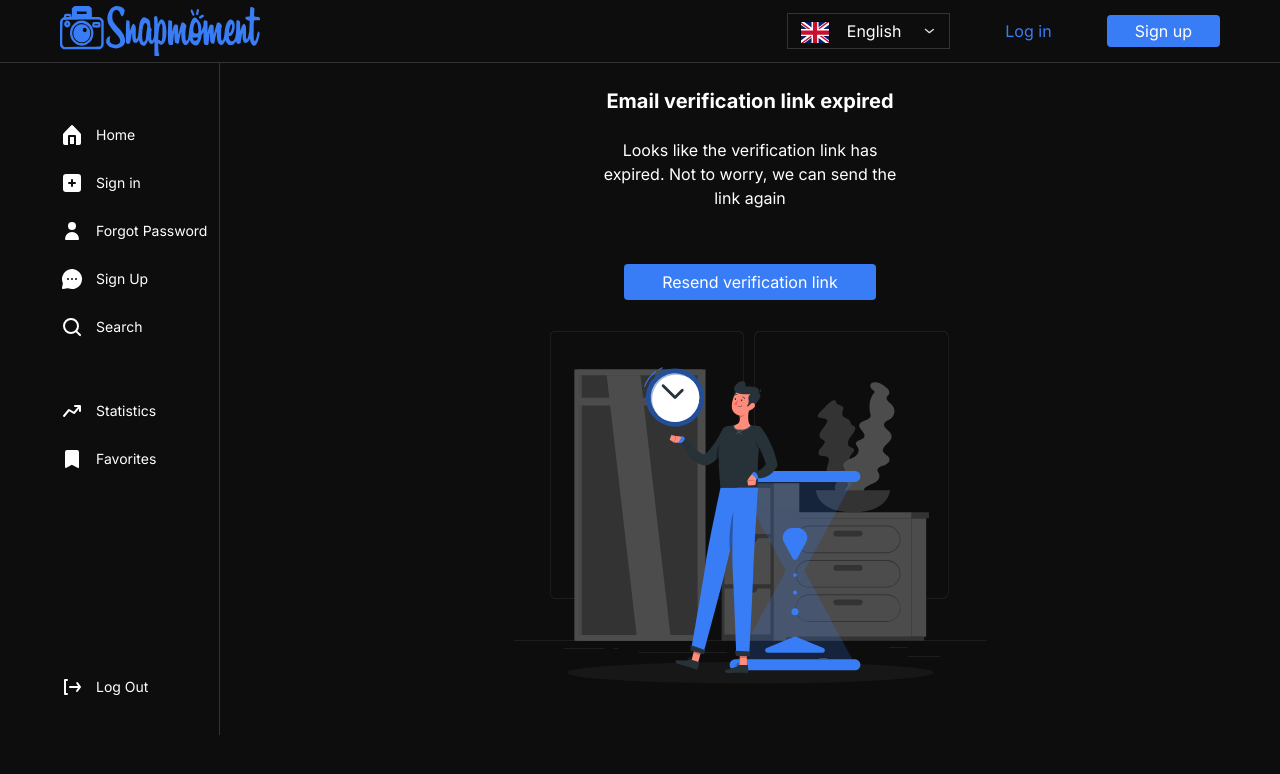
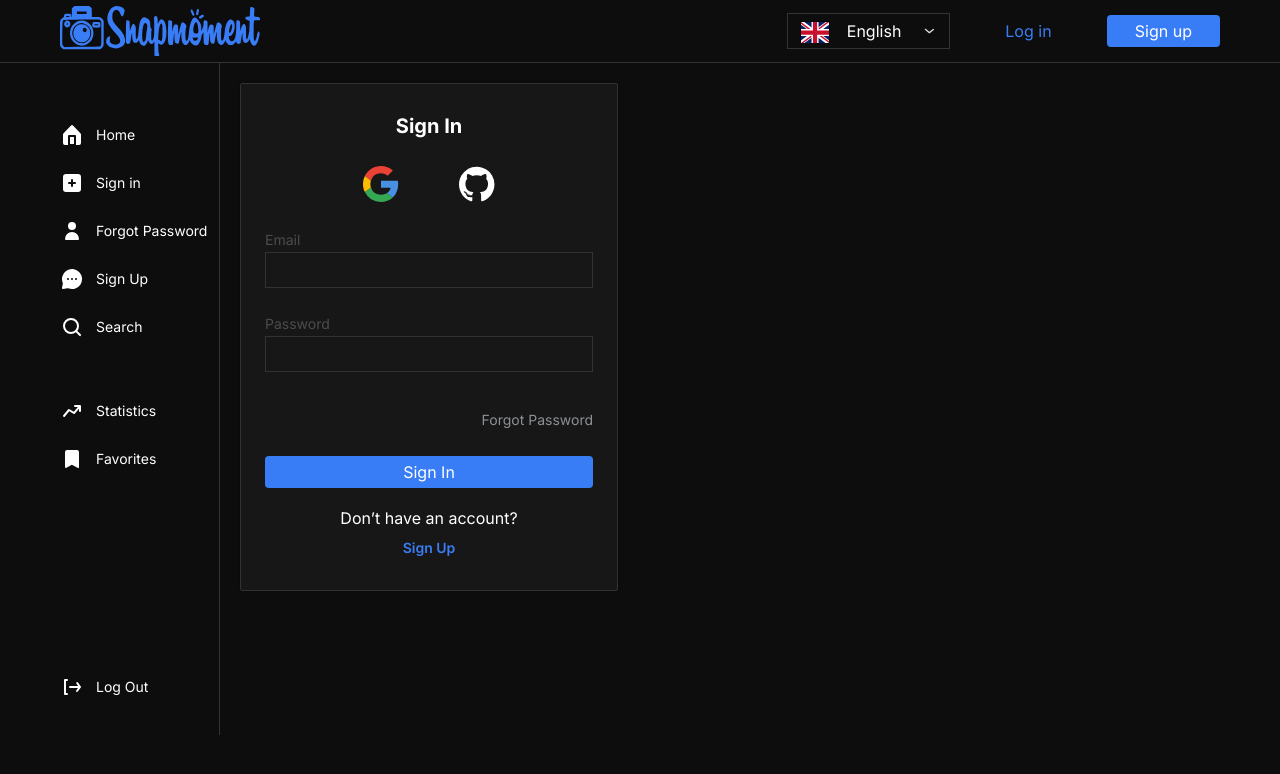
Before and after one commit to momecaptr/snapmoment, a Next.js app: page /sign-in in a window 1280 px wide. Shown: the top 774 px of the page. Built offline with nearby package versions, Linux system fonts and the light colour scheme.

Commit message:
fix bug Input
* fix bug Input

* delete bug

* delete style Input box!

```diff
--- a/app/sign-in/page.tsx
+++ b/app/sign-in/page.tsx
@@ -1,11 +1,11 @@
 import React from 'react';
 
-import EmailVerification from '@/pages/emailVerification/EmailVerification';
+import SignIn from '@/pages/signIn/SignIn';
 
 const Page = () => {
   return (
     <div>
-      <EmailVerification />
+      <SignIn />
     </div>
   );
 };
--- a/src/pages/signIn/SignIn.module.scss
+++ b/src/pages/signIn/SignIn.module.scss
@@ -8,11 +8,10 @@
 }
 
 .box_Input {
+  display: flex;
+  flex-flow: column nowrap;
+  width: 100%;
   margin: 24px 0 36px;
-}
-
-.input {
-  width: 330px;
 }
 
 .input:first-child {
--- a/src/pages/signIn/SignIn.tsx
+++ b/src/pages/signIn/SignIn.tsx
@@ -30,9 +30,7 @@ const SignIn = () => {
         <HeadSignInAndSignUp title={'Sign In'} />
         <div className={s.box_Input}>
           <FormTextfield className={s.input} control={control} label={'Email'} name={'email'} type={'email'} />
-          {errors.email && <p>{errors.email.message}</p>}
           <FormTextfield className={s.input} control={control} label={'Password'} name={'password'} type={'password'} />
-          {errors.password && <p>{errors.password.message}</p>}
         </div>
         <Typography as={'p'} className={s.forgot} variant={'regular_text_14'}>
           Forgot Password
--- a/src/shared/input/Input.module.scss
+++ b/src/shared/input/Input.module.scss
@@ -46,10 +46,6 @@
   text-indent: 12px;
 }
 
-.box {
-  width: 200px;
-}
-
 .boxImg {
   position: relative;
   transform: translate(1000%, 20%);
@@ -85,6 +81,7 @@
 }
 
 .errorText {
+  margin-top: 6px;
   font-size: 12px;
   color: var(--danger-300);
 }
--- a/src/shared/input/Input.tsx
+++ b/src/shared/input/Input.tsx
@@ -55,7 +55,12 @@ const Input = forwardRef<HTMLInputElement, InputProps>((props: InputProps, ref)
     case 'search':
       classNameForInput = error ? clsx(s.boxInput, s.errorSeach) : clsx(s.boxInput, s.boxPadding);
       break;
-    case 'text':
+    case 'email': {
+      classNameForInput = error
+        ? clsx(s.boxInput, s.errorTextAndPassword)
+        : clsx(s.boxInput, inputValue.length === 0 && s.placeholder);
+      break;
+    }
     case 'password':
       classNameForInput = error
         ? clsx(s.boxInput, s.errorTextAndPassword)
@@ -70,7 +75,7 @@ const Input = forwardRef<HTMLInputElement, InputProps>((props: InputProps, ref)
   const generatedId = useId();
 
   return (
-    <div className={clsx(s.box, className)}>
+    <div className={clsx(className, s.box)}>
       <Typography as={'label'} className={s.label} htmlFor={id ?? generatedId} variant={'regular_text_16'}>
         {type !== 'search' && label}
       </Typography>
```
